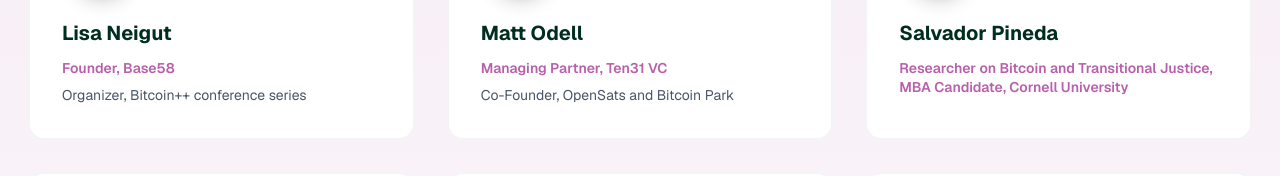
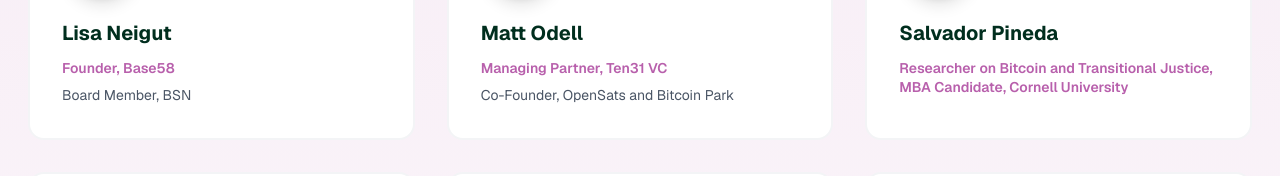
Before and after one commit to Rush0017/v0-unconference-page-build, a Next.js app: page / in a window 1280 px wide. Shown: the part 3899-4075 px from the top of the page. Built offline with nearby package versions, Linux system fonts and the light colour scheme.

Commit message:
feat: update Lisa Neigut's role to Board Member, BSN
Co-authored-by: null <144868452+Rush0017@users.noreply.github.com>

```diff
--- a/components/speakers-section.tsx
+++ b/components/speakers-section.tsx
@@ -95,7 +95,7 @@ const speakers = [
     name: "Lisa Neigut",
     title: "Founder",
     organization: "Base58",
-    role: "Organizer, Bitcoin++ conference series",
+    role: "Board Member, BSN",
     image: "https://hebbkx1anhila5yf.public.blob.vercel-storage.com/1617074837380-XQpkfIBNXoks7XtE59o0rLhQ5Zm2QO.jpg",
     imagePosition: "40% center",
   },
```
